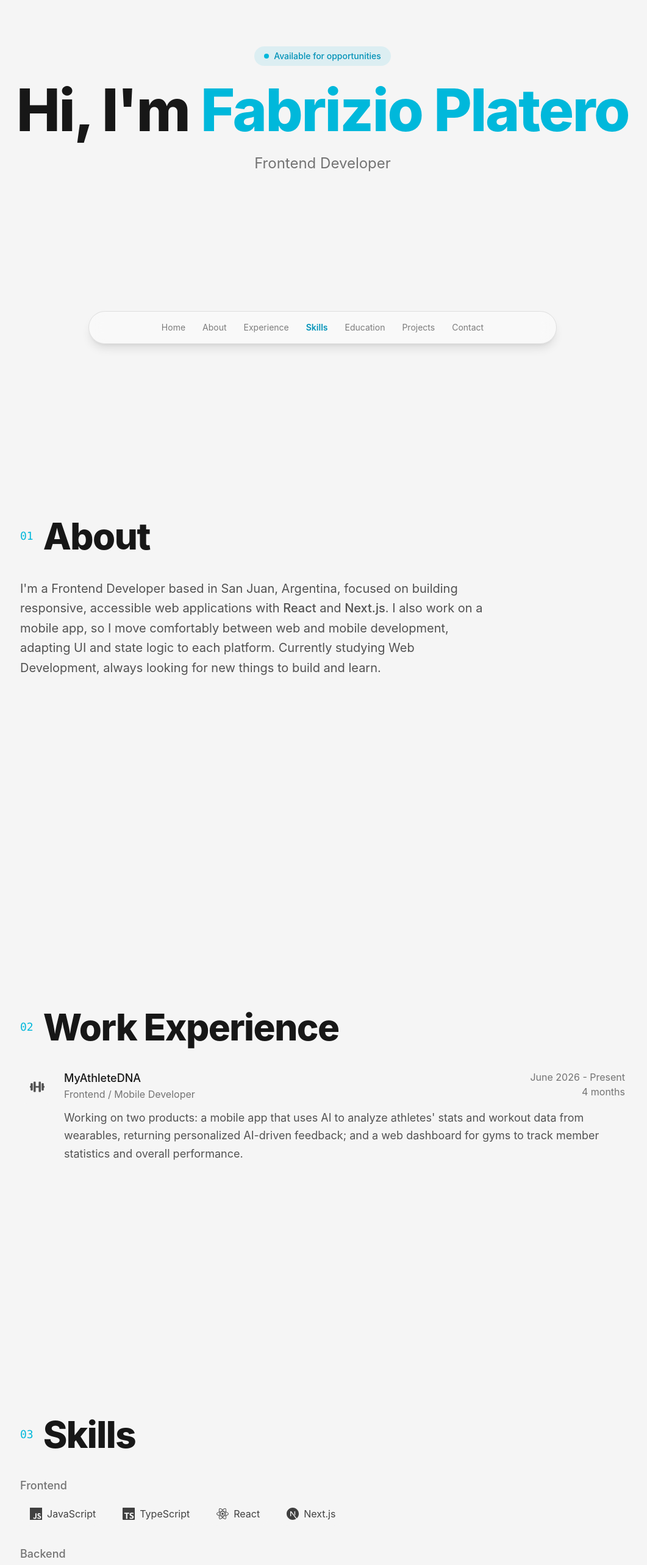
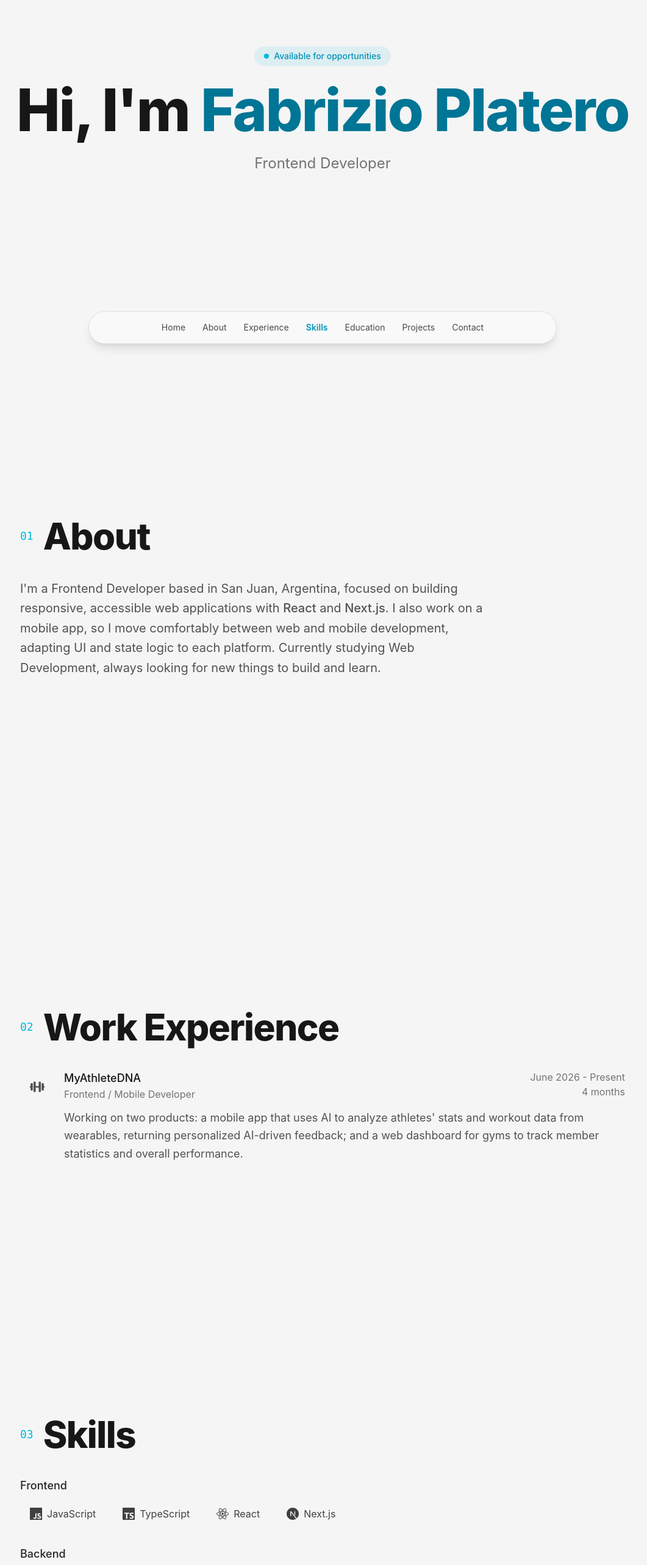
Before and after one commit to fabri-platero/portfolio-frontend, a React (Vite) app: page / in a window 1280 px wide. Shown: the part 220-2786 px from the top of the page at 61% size, without its empty margins (111-1172 px from the left). Built offline with nearby package versions, Linux system fonts and the light colour scheme.

Commit message:
improve text contrast in light mode

```diff
--- a/src/Components/Hero.jsx
+++ b/src/Components/Hero.jsx
@@ -6,7 +6,7 @@ function Hero() {
         Available for opportunities
       </span>
       <h1 className="mt-6 text-7xl font-extrabold tracking-tight sm:text-8xl">
-        Hi, I'm <span className="text-cyan-500">Fabrizio Platero</span>
+        Hi, I'm <span className="text-cyan-700">Fabrizio Platero</span>
       </h1>
       <p className="mt-6 text-2xl text-neutral-500 dark:text-neutral-400">Frontend Developer</p>
     </section>
--- a/src/Components/Navbar.jsx
+++ b/src/Components/Navbar.jsx
@@ -70,7 +70,7 @@ function NavBar() {
               className={`block rounded-full px-3 py-2 text-sm transition-colors hover:bg-black/5 dark:hover:bg-white/10 ${
                 activeId === item.id
                   ? 'font-semibold text-cyan-600 dark:text-cyan-400'
-                  : 'text-black/50 dark:text-white/50'
+                  : 'text-black/70 dark:text-white/50'
               }`}
             >
               {item.label}
--- a/src/Components/Skills.jsx
+++ b/src/Components/Skills.jsx
@@ -59,7 +59,7 @@ function Skills() {
       <div className="flex flex-col gap-8">
         {skillGroups.map((group) => (
           <div key={group.label}>
-            <h3 className="text-lg font-medium text-neutral-500 dark:text-neutral-400">
+            <h3 className="text-lg font-medium text-neutral-800 dark:text-neutral-400">
               {group.label}
             </h3>
             <div className="mt-3 flex flex-wrap gap-3">
@@ -67,7 +67,7 @@ function Skills() {
                 <span
                   key={name}
                   style={{ '--skill-color': color, '--skill-color-dark': darkColor ?? color }}
-                  className="flex cursor-pointer items-center gap-2 rounded-full bg-neutral-100 px-4 py-2 text-base text-neutral-700 transition-colors hover:text-(--skill-color) dark:bg-neutral-800 dark:text-neutral-200 dark:hover:text-(--skill-color-dark)"
+                  className="flex items-center gap-2 rounded-full bg-neutral-100 px-4 py-2 text-base text-neutral-700 transition-colors hover:text-(--skill-color) dark:bg-neutral-800 dark:text-neutral-200 dark:hover:text-(--skill-color-dark)"
                 >
                   <Icon className="h-5 w-5" />
                   {name}
```
